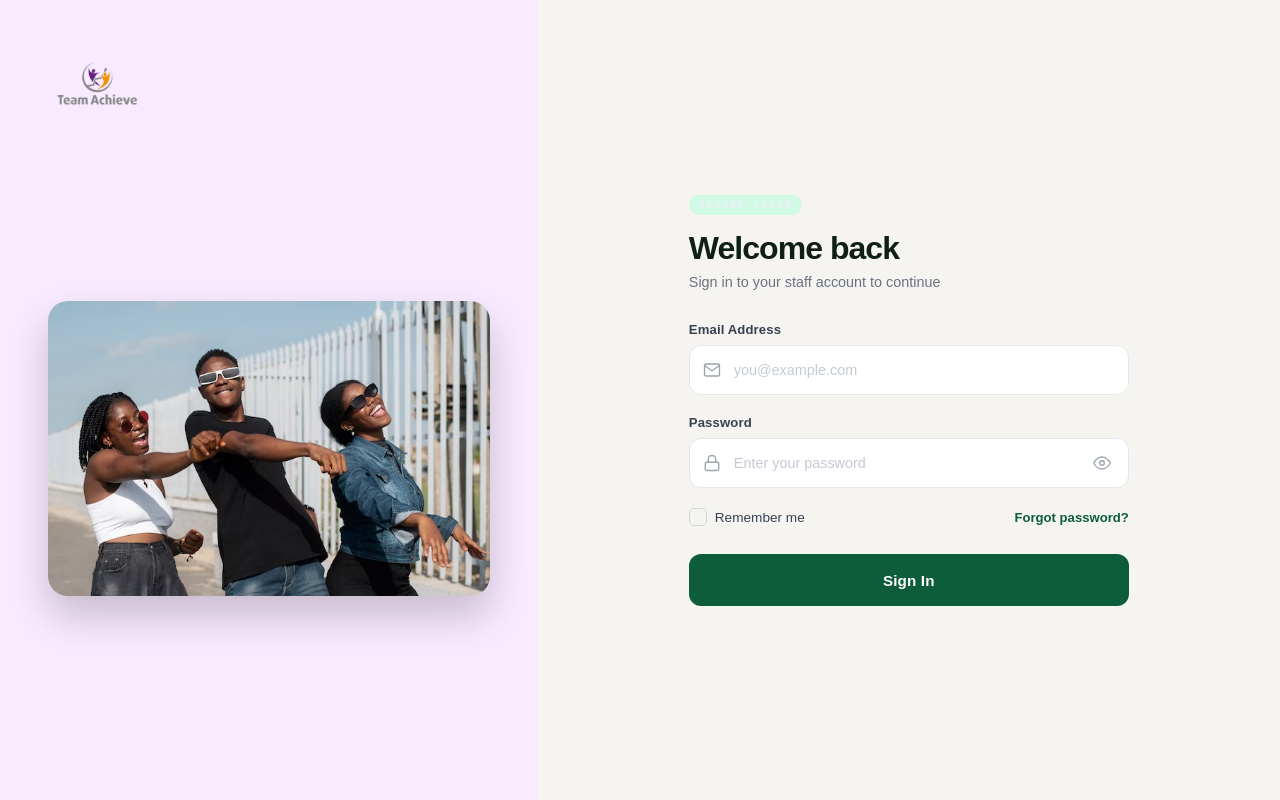
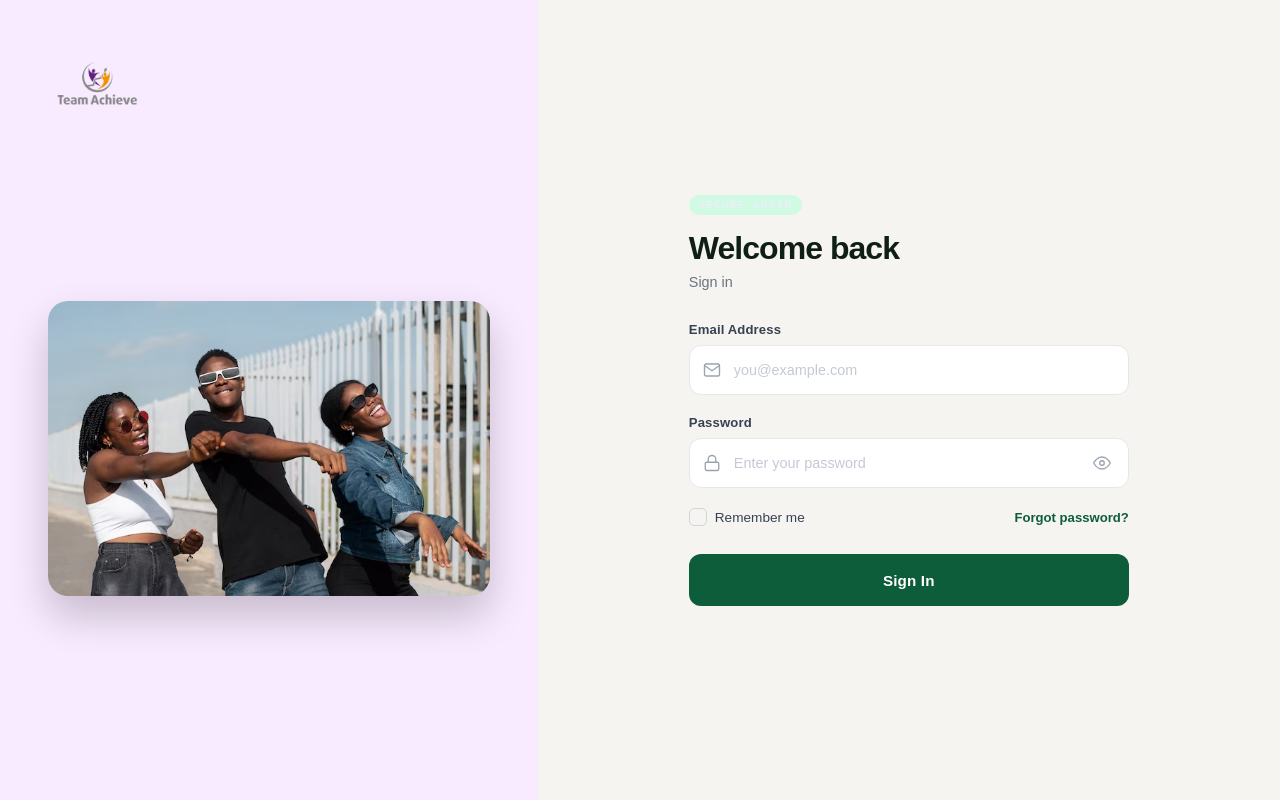
Before and after one commit to seonudoiba/buysimply_frontend, a Vue app: page /login in a window 1280 px wide. Built offline with nearby package versions, Linux system fonts and the light colour scheme; no server answers; the HTML template or start-up script is replaced by a standard one.

Commit message:
Update LoginView.vue

```diff
--- a/src/views/LoginView.vue
+++ b/src/views/LoginView.vue
@@ -18,14 +18,14 @@
 
     </div>
 
-    <!-- Right Panel -->
+
     <div class="right-panel">
       <div class="form-container">
         <!-- Header -->
         <div class="form-header">
           <div class="form-tag">SECURE LOGIN</div>
           <h2>Welcome back</h2>
-          <p>Sign in to your staff account to continue</p>
+          <p>Sign in</p>
         </div>
 
         <!-- Alert -->
```
